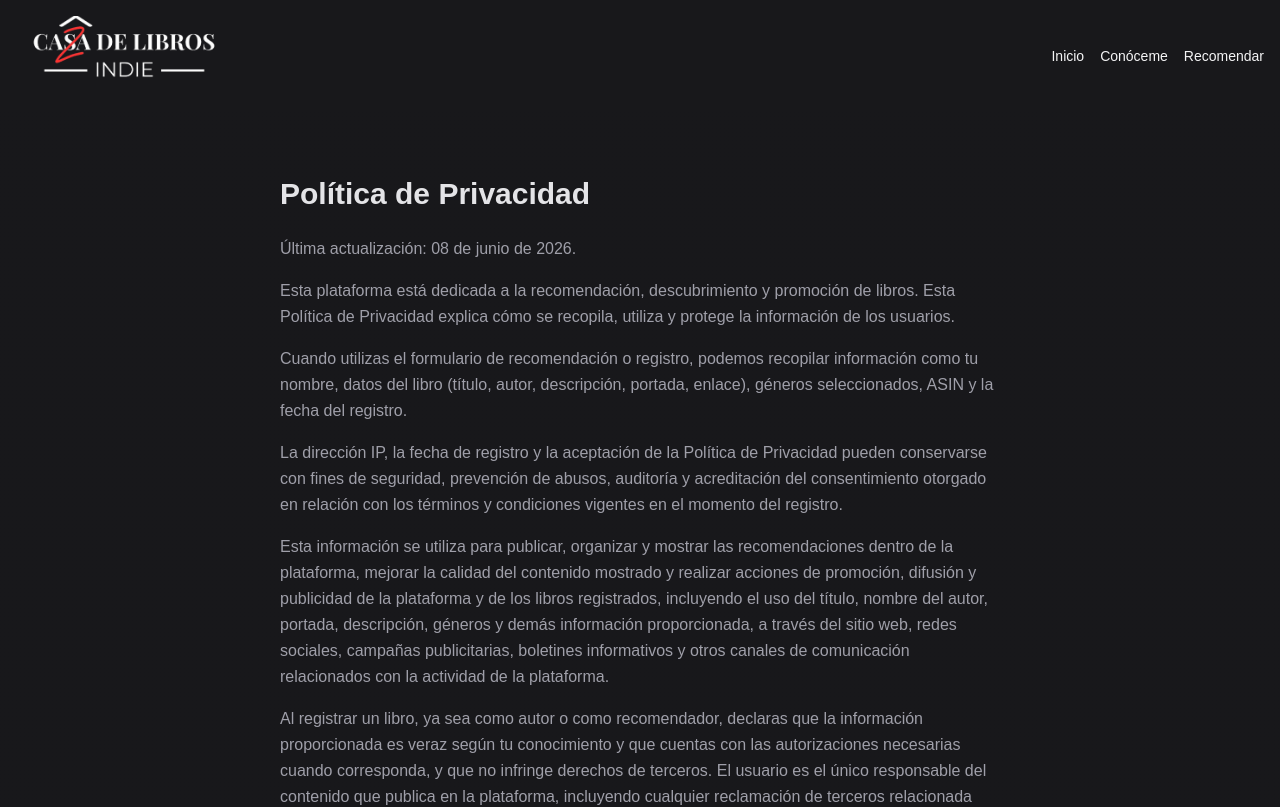
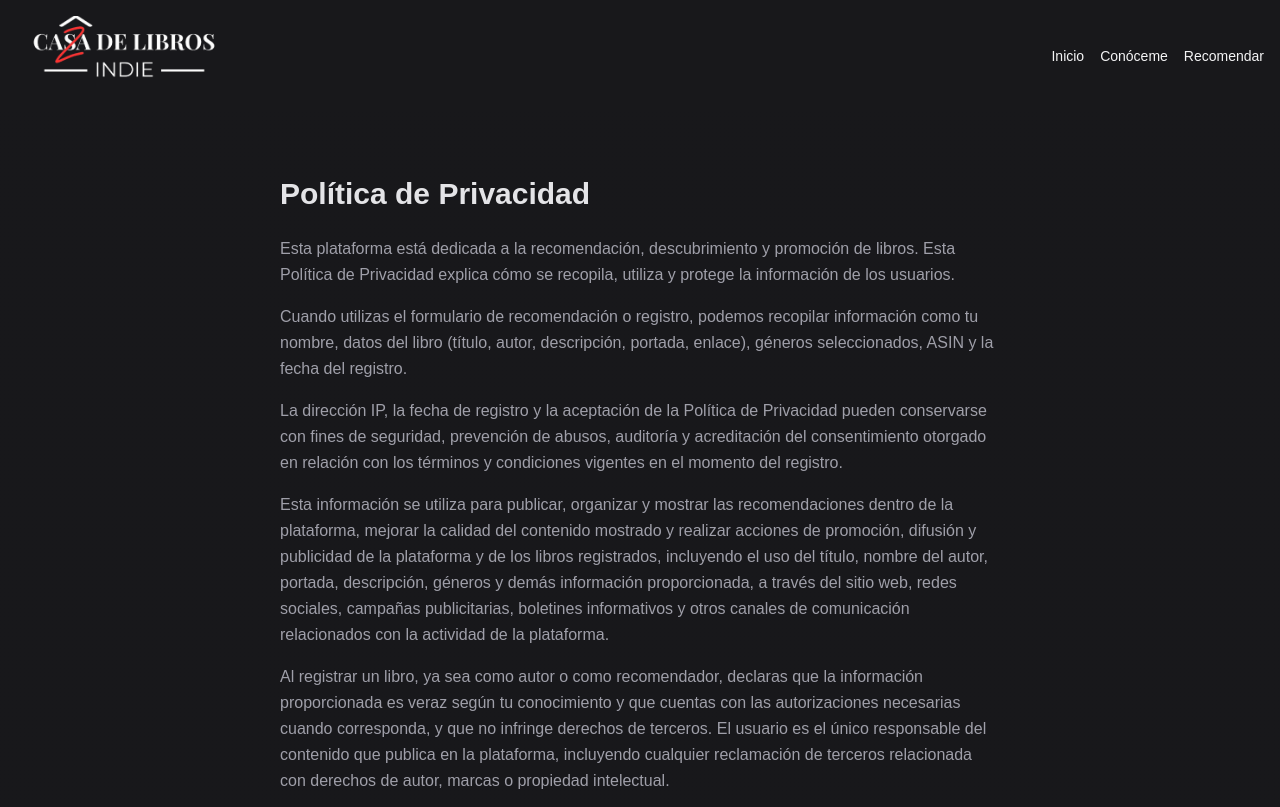
Before and after one commit to decaosyletras/biblio, a Next.js app: page /privacidad in a window 1280 px wide. Shown: the top 807 px of the page. Built offline with nearby package versions, Linux system fonts and the light colour scheme.

Commit message:
politicas de priv4

```diff
--- a/app/privacidad/page.tsx
+++ b/app/privacidad/page.tsx
@@ -11,7 +11,7 @@ export default function Page() {
 
         <p>
           {/*Última actualización: 11 de mayo de 2026.*/}
-          Última actualización: 08 de junio de 2026. {/*v 1.1*/}
+          {/*Última actualización: 08 de junio de 2026. {/*v 1.1*/}
         </p>
 
         <p>
```
